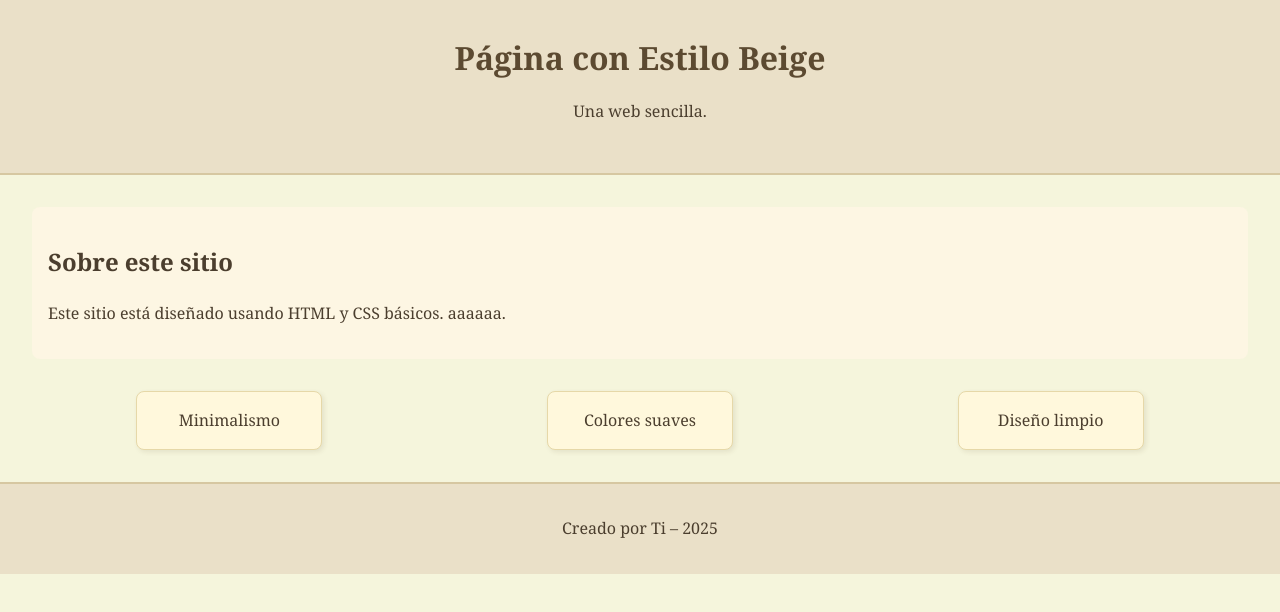
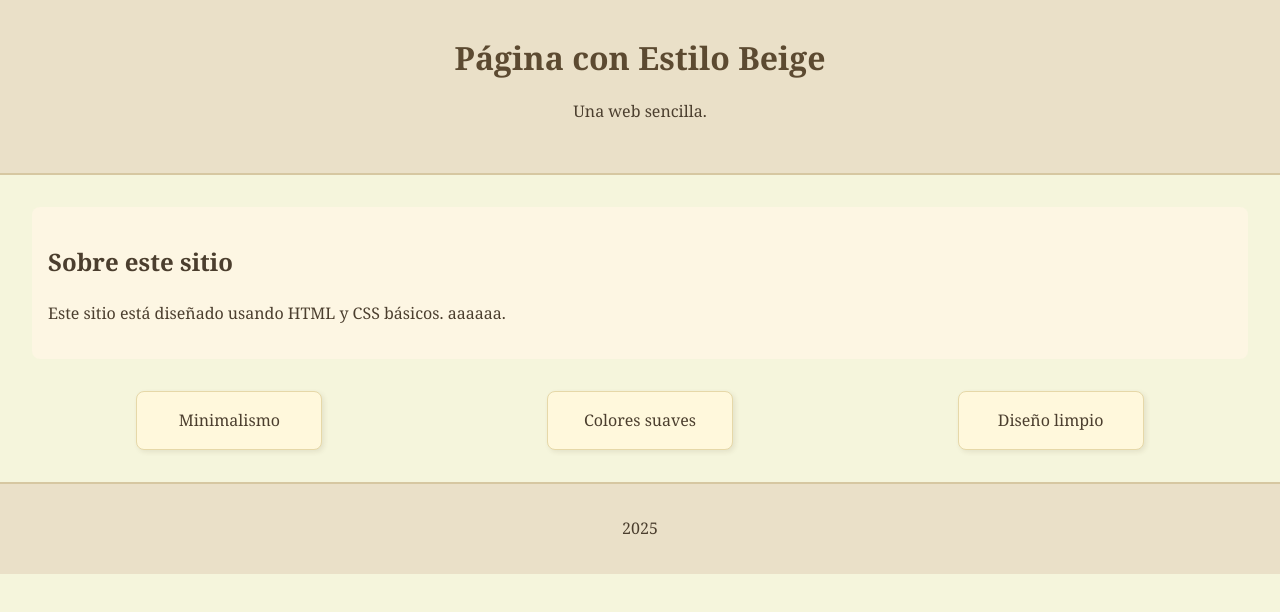
Before and after one commit to ReynaPalacios/Sitio-Web, a plain HTML site: page index.html in a window 1280 px wide. Drawn offline with Linux system fonts and the light colour scheme.

Commit message:
Update index.html

```diff
--- a/index.html
+++ b/index.html
@@ -26,7 +26,7 @@
   </main>
 
   <footer>
-    <p>Creado por Ti – 2025</p>
+    <p>2025</p>
   </footer>
 </body>
 </html>
```
